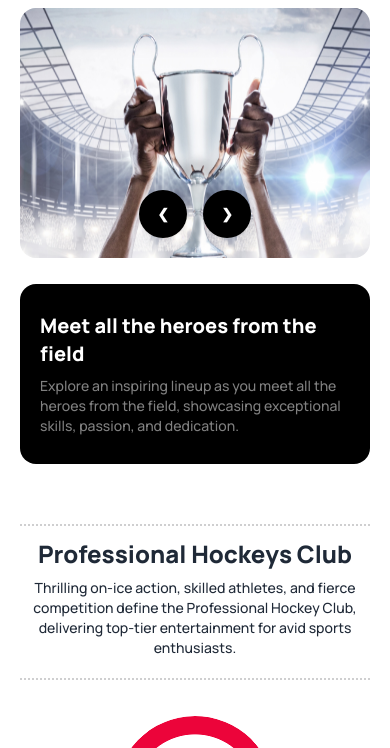
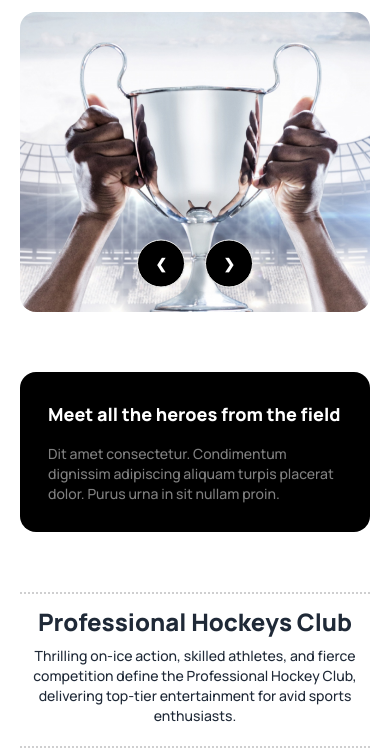
Before and after one commit to JIJahid/Hockey-website, a plain HTML site: page index.html in a window 390 px wide. Shown: the part 96-844 px from the top of the page. Drawn offline with nearby package versions, Linux system fonts and the light colour scheme.

Commit message:
header section & hero section added

```diff
--- a/index.html
+++ b/index.html
@@ -24,8 +24,9 @@
 </head>
 <body class="Manrope">
 
-<header class="max-w-[1170px] mx-auto pt-5 px-5">
-    <div class=" navbar  p-0 ">
+<header  class="max-w-[1170px] mx-auto pt-5 py-5 px-5">
+
+      <div class=" navbar  p-0  py-5">
             <div class="navbar-start">
               <div class="dropdown">
                 <div tabindex="0" role="button" class="btn btn-ghost lg:hidden  pl-0 ">
@@ -55,62 +56,59 @@
                 <button class=" btn bg-[#FF4240] text-white text-xl font-bold">Get Ticket</button>
             </div>
           </div>
+            <!--hero -->
+            <div class="carousel w-full">
 
-      <!--hero section-->
-      <div class=" w-full mx-auto py-5 overflow-hidden">
-        <div class="carousel w-full mx-auto rounded-2xl overflow-hidden ">
+                  <!--slide-1-->
                   <div id="slide1" class="carousel-item relative w-full ">
-                  <img src="./img/1.png" alt=""  class="w-full    slide-img"/>
-                  <!----->
-                        <div class="slide-content p-5   hidden sm:block">
-                              <h1 class=" text-lg sm:text-2xl text-white font-extrabold my-2">Meet all the heroes from the field</h1>
-                              <p class=" text-sm  sm:text-base font-medium text-[gray] mb-2">Explore an inspiring lineup as you meet all the heroes from the field, showcasing exceptional skills, passion, and dedication.</p>
-                        </div>
-                  <!----->
-
-                 <div class="absolute  flex justify-center sm:justify-center   items-center    sm:items-end transform -translate-y-1/2 bottom-[-20px]  w-full  sm:w-[15%]    sm:left-4    sm:bottom-1 ">
-                        <a href="#slide3" class="btn btn-circle bg-black text-white border-0 m-2">❮</a>
-                        <a href="#slide2" class="btn btn-circle  bg-black text-white border-0 m-2">❯</a>
+                        <div class="slide-image">
+                              <div class="slide-text">
+                                    <h1 class="text-lg   sm:text-2xl  text-white font-extrabold  p-2">Meet all the heroes from the field</h1>
+                                    <p class="  text-sm sm:text-base font-medium  text-[gray]  p-2">Dit amet consectetur. Condimentum dignissim adipiscing aliquam turpis placerat dolor. Purus urna in sit nullam proin. </p>
                               </div>
                         </div>
-
-            <div id="slide2" class="carousel-item relative w-full mx-auto ">
-              <img src="./img/hockey-bat.jpg" class="w-full slide-img " />
-              <!----->
-              <div class="slide-content p-5   hidden sm:block">
-                  <h1 class=" text-lg sm:text-2xl text-white font-extrabold my-2">Meet all the heroes from the field</h1>
-                  <p class=" text-sm  sm:text-base font-medium text-[gray] mb-2">Explore an inspiring lineup as you meet all the heroes from the field, showcasing exceptional skills, passion, and dedication.</p>
-            </div>
-            <!----->
-              <div class="absolute  flex justify-center sm:justify-center   items-center    sm:items-end transform -translate-y-1/2 bottom-[-20px]  w-full  sm:w-[15%]    sm:left-4    sm:bottom-1 ">
-                  <a href="#slide1" class="btn btn-circle bg-black text-white border-0 m-2">❮</a>
-                  <a href="#slide3" class="btn btn-circle  bg-black text-white border-0 m-2">❯</a>
+                    <div class="absolute flex gap-5  transform -translate-y-1/2 left-8 bottom-0 slide-btn ">
+                      <a href="#slide3" class="btn btn-circle bg-[black] text-white">❮</a>
+                      <a href="#slide2" class="btn btn-circle bg-[black] text-white">❯</a>
                     </div>
                   </div>
+                    <!--slide-1-->
 
-            <div id="slide3" class="carousel-item relative w-full">
-              <img src="./img/hockey-man.webp" class="w-full  slide-img " />
-              <!----->
-              <div class="slide-content p-5   hidden sm:block">
-                  <h1 class=" text-lg sm:text-2xl text-white font-extrabold my-2">Meet all the heroes from the field</h1>
-                  <p class=" text-sm  sm:text-base font-medium text-[gray] mb-2">Explore an inspiring lineup as you meet all the heroes from the field, showcasing exceptional skills, passion, and dedication.</p>
-            </div>
-            <!----->
-              <div class="absolute  flex justify-center sm:justify-center   items-center    sm:items-end transform -translate-y-1/2 bottom-[-20px]  w-full  sm:w-[15%]    sm:left-4    sm:bottom-1 ">
-                  <a href="#slide2" class="btn btn-circle bg-black text-white border-0 m-2">❮</a>
-                  <a href="#slide1" class="btn btn-circle  bg-black text-white border-0 m-2">❯</a>
+                  <!--slide-2-->
+                  <div id="slide2" class="carousel-item relative w-full ">
+                        <div class="slide-image  slideimg-2">
+                              <div class="slide-text">
+                                    <h1 class="text-lg   sm:text-2xl  text-white font-extrabold  p-2">Meet all the heroes from the field</h1>
+                                    <p class="  text-sm sm:text-base font-medium  text-[gray]  p-2">Dit amet consectetur. Condimentum dignissim adipiscing aliquam turpis placerat dolor. Purus urna in sit nullam proin. </p>
                               </div>
                         </div>
+                    <div class="absolute flex gap-5  transform -translate-y-1/2 left-8 bottom-0 slide-btn ">
+                      <a href="#slide1" class="btn btn-circle bg-[black] text-white">❮</a>
+                      <a href="#slide3" class="btn btn-circle bg-[black] text-white">❯</a>
+                    </div>
+                  </div>
+                    <!--slide-2-->
+
+                    <!--slide-3-->
+                  <div id="slide3" class="carousel-item relative w-full ">
+                        <div class="slide-image  slideimg-3">
+                              <div class="slide-text">
+                                    <h1 class="text-lg   sm:text-2xl  text-white font-extrabold  p-2">Meet all the heroes from the field</h1>
+                                    <p class="  text-sm sm:text-base font-medium  text-[gray]  p-2">Dit amet consectetur. Condimentum dignissim adipiscing aliquam turpis placerat dolor. Purus urna in sit nullam proin. </p>
+                              </div>
+                        </div>
+                    <div class="absolute flex gap-5  transform -translate-y-1/2 left-8 bottom-0 slide-btn ">
+                      <a href="#slide2" class="btn btn-circle bg-[black] text-white">❮</a>
+                      <a href="#slide1" class="btn btn-circle bg-[black] text-white">❯</a>
+                    </div>
+                  </div>
+                    <!--slide-3-->
 
                 </div>
-             <!---jjjjjjjjjjjjjjjjjjjj-->
-             <div class="slide-content1 p-5   mt-5  block  sm:hidden  bg-[black]  rounded-2xl" >
-                  <h1 class=" text-xl  text-white font-extrabold my-2">Meet all the heroes from the field</h1>
-                  <p class=" text-sm font-medium text-[gray] mb-2">Explore an inspiring lineup as you meet all the heroes from the field, showcasing exceptional skills, passion, and dedication. </p>
-            </div>
-            <!---jjjjjjjjjjjjjjjjjjjj-->
-      </div>
+            <!--hero -->
 </header>
+
+
 
 
 
--- a/style.css
+++ b/style.css
@@ -7,7 +7,111 @@
     font-family: 'Manrope', sans-serif;
 }
 
-/*navbar*/
+
+
+
+.slide-image{
+    width: 100%;
+    height: 550px;
+    background: url(./img/1.png);
+    background-position: center;
+    background-repeat: no-repeat !important;
+    background-size: cover;
+    border-radius: 16px;
+}
+.slideimg-2{
+    background: url(./img/h-b.jpg);
+
+    background-position: center;
+    background-size: cover;
+}
+.slideimg-3{
+    background: url(./img/hockey-man.webp);
+    background-position: center;
+    background-size: cover;
+}
+.slide-text{
+    width: 45%;
+    position: absolute;
+    bottom: 32px;
+    right: 32px;
+    background: black;
+    color: white;
+    padding: 20px;
+    border-radius: 16px;
+}
+
+
+
+@media screen  and (max-width:640px){
+    #slide1{
+        height: 510px;
+    }
+    .slide-image{
+        width: 100%;
+        height: 300px;
+    }
+    .slide-text{
+        width: 100%;
+        position: absolute;
+        bottom: 0;
+        right: 0;
+        background: black;
+        color: white;
+        padding: 20px;
+        border-radius: 16px;
+    }
+
+    .slide-btn{
+        justify-content: center;
+        left: 0px !important;
+        top: 320px;
+        width: 100%;
+    }
+}
+@media screen  and (max-width:576px){
+    #slide1{
+        height: 490px;
+    }
+
+}
+@media screen  and (max-width:481px){
+    #slide1{
+        height:500px;
+    }
+}
+@media screen  and (max-width:395px){
+    #slide1{
+        height:520px;
+    }
+    .slide-btn{
+        justify-content: center;
+        left: 0px !important;
+        top: 325px;
+        width: 100%;
+    }
+}
+@media screen  and (max-width:376px){
+    #slide1{
+        height:540px;
+    }
+    .slide-btn{
+        justify-content: center;
+        left: 0px !important;
+        top: 340px;
+        width: 100%;
+    }
+}
+@media screen  and (max-width:325px){
+    #slide1{
+        height:560px;
+    }
+}
+
+
+
+
+/* navbar
 .btn-ghost:hover{
         background: none;
 }
@@ -53,7 +157,7 @@
         height: 250px !important;
      }
 
-}
+} */
 /*count*/
 .radial-progress1{
     rotate: 140deg;
```
Also changed, not shown: img/h-b.jpg (added), img/hockey-b.jpg (added). Lines whose indentation alone changed are shown as unchanged.
